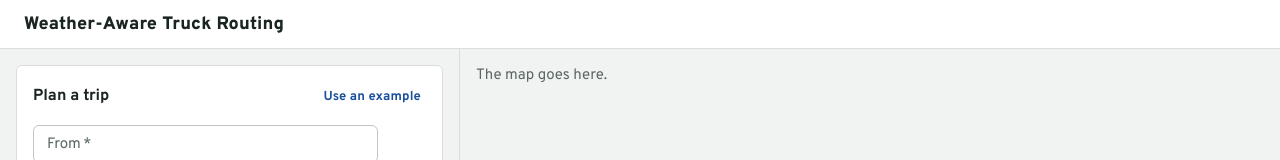
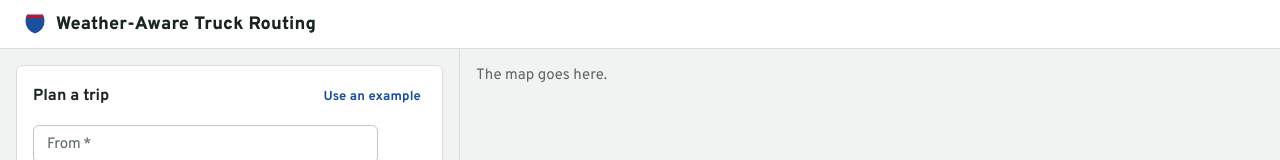
Before and after one commit to famousfishi/weather-aware-truck-routing, a React (Vite) app in the folder frontend/: page / in a window 1280 px wide. Shown: the top 160 px of the page. Built offline with nearby package versions, Linux system fonts and the light colour scheme; no server answers.

Commit message:
updated code

```diff
--- a/frontend/src/App.tsx
+++ b/frontend/src/App.tsx
@@ -2,6 +2,8 @@ import { Alert, AppBar, Box, Chip, Stack, Toolbar, Typography } from '@mui/mater
 import { TripForm } from './components/TripForm';
 import { useDemoMode } from './hooks/useDemoMode';
 import { useTripPlan } from './hooks/useTripPlan';
+import { RecommendationSign } from './components/RecommendationSign';
+import { RouteShield } from './components/RouteShield';
 
 export default function App() {
     const { plan, loading, error, planTrip, clearError } = useTripPlan();
@@ -11,6 +13,7 @@ export default function App() {
         <Box sx={{ display: 'flex', flexDirection: 'column', height: '100vh' }}>
             <AppBar position="static" color="inherit" sx={{ borderBottom: 1, borderColor: 'divider' }} elevation={0}>
                 <Toolbar variant="dense" sx={{ gap: 1.25 }}>
+                    <RouteShield letter="" size={22} />
                     <Typography variant="h1" component="h1">
                         Weather-Aware Truck Routing
                     </Typography>
@@ -46,7 +49,7 @@ export default function App() {
                             </Typography>
                         )}
 
-                        {plan && <pre style={{ margin: 0, whiteSpace: 'pre-wrap' }}>{JSON.stringify(plan.recommendation, null, 2)}</pre>}
+                        {plan && <RecommendationSign recommendation={plan.recommendation} />}
                     </Stack>
                 </Box>
 
```
